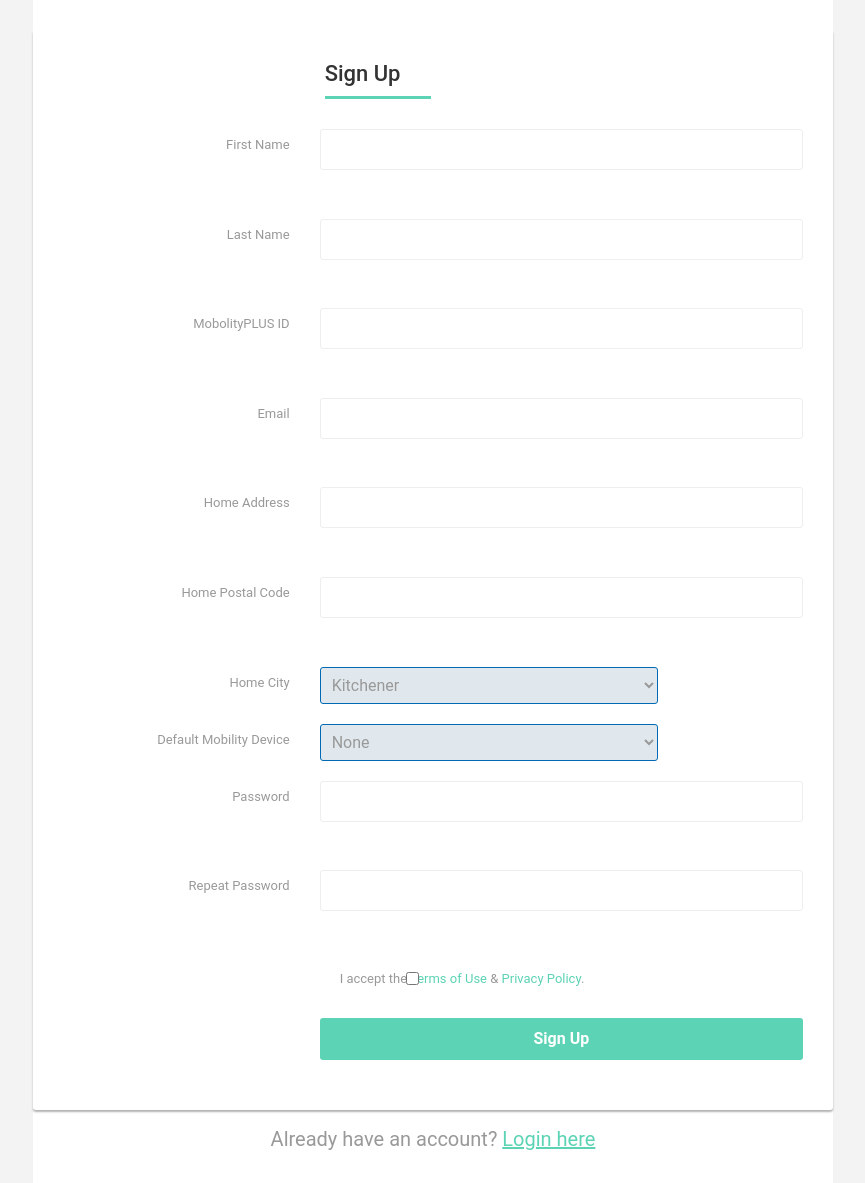
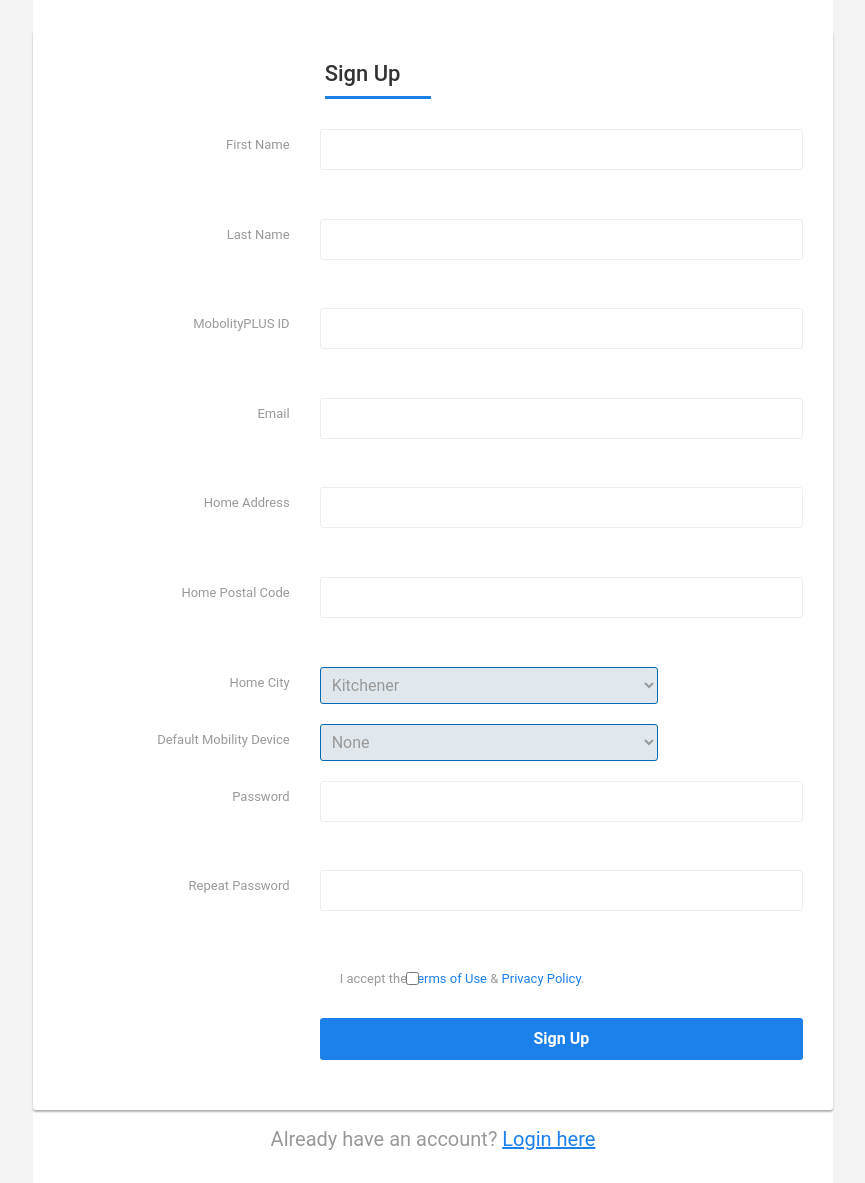
Before and after one commit to AkkshayK-98/MobilityPLUS_GRT, a PHP site: page /register.php in a window 1280 px wide. Shown: the part 115-1298 px from the top of the page, without its empty margins (207-1072 px from the left). Run offline with PHP 8.4, Linux system fonts and the light colour scheme; some libraries are stand-ins or nearby versions.

Commit message:
updated css colours

```diff
--- a/register.php
+++ b/register.php
@@ -264,7 +264,7 @@
             box-shadow: none !important;
         }
         .form-control:focus {
-            border-color: #5cd3b4;
+            border-color: #1C80EB;
         }
         .form-control, .btn {
             border-radius: 3px;
@@ -279,7 +279,7 @@
             margin: 0 0 30px 0;
             display: inline-block;
             padding: 0 30px 10px 0;
-            border-bottom: 3px solid #5cd3b4;
+            border-bottom: 3px solid #1C80EB;
         }
         .signup-form form {
             color: #999;
@@ -302,24 +302,25 @@
         .signup-form .btn {
             font-size: 16px;
             font-weight: bold;
-            background: #5cd3b4;
+            background: #1C80EB;
             border: none;
             margin-top: 20px;
             min-width: 140px;
         }
         .signup-form .btn:hover, .signup-form .btn:focus {
-            background: #41cba9;
+            background: lightblue;
             outline: none !important;
         }
         .signup-form a {
-            color: #5cd3b4;
+            color: #1C80EB;
             text-decoration: underline;
         }
         .signup-form a:hover {
+            color: lightblue;
             text-decoration: none;
         }
         .signup-form form a {
-            color: #5cd3b4;
+            color: #1C80EB;
             text-decoration: none;
         }
         .signup-form form a:hover {
```
